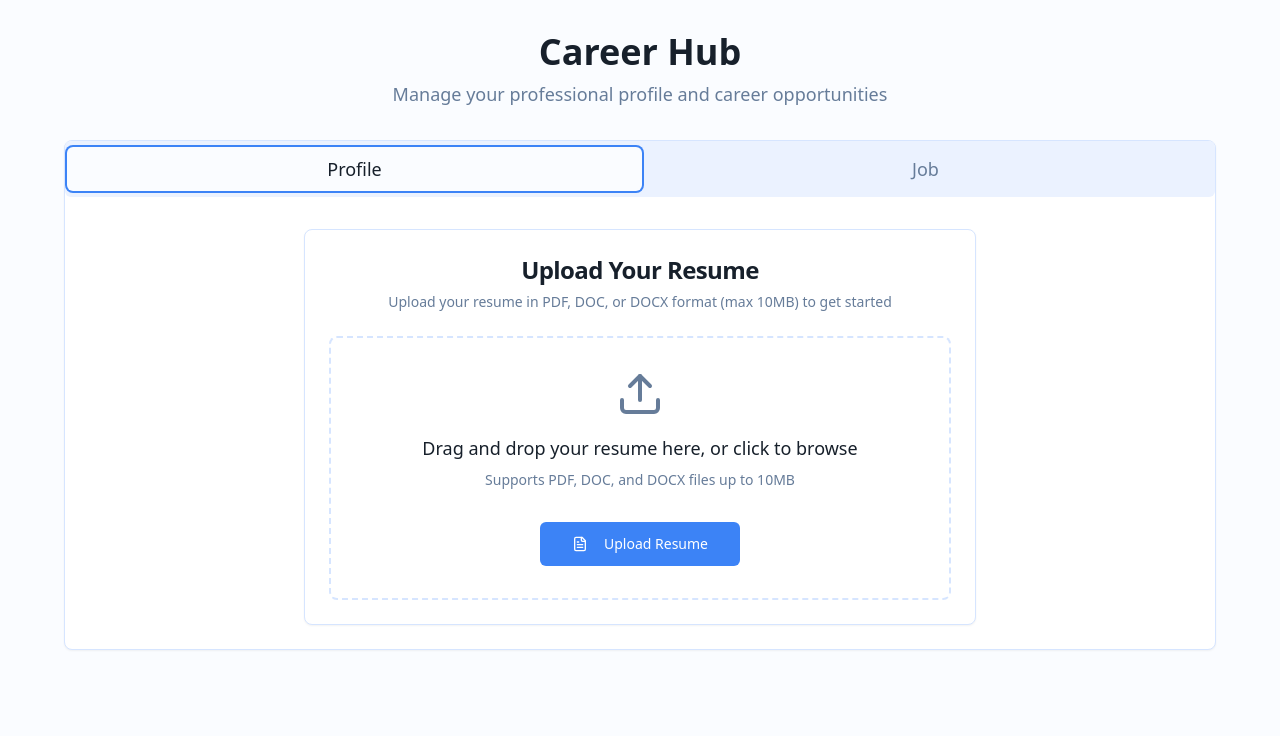
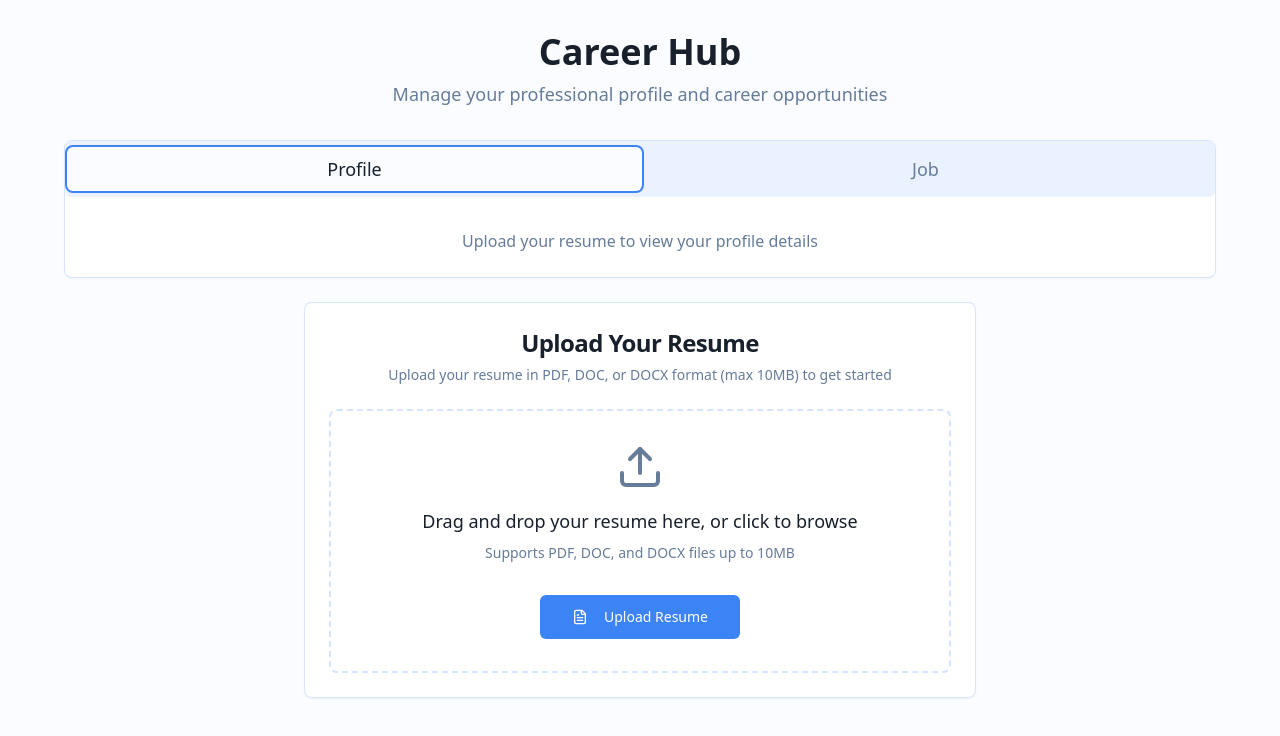
Before and after one commit to Prakasam1996/resume-parse-display, a React (Vite) app: page / in a window 1280 px wide. Both pictures are taken after a click on the tab "Profile". Shown: the top 736 px of the page. Built offline with nearby package versions, Linux system fonts and the light colour scheme.

Commit message:
Refactor tabs to single tab
Combine Profile and Job tabs into a single tab. When the tab is clicked, the upload resume section will appear below it.

```diff
--- a/src/pages/Index.tsx
+++ b/src/pages/Index.tsx
@@ -6,6 +6,11 @@ import { useState } from "react";
 
 const Index = () => {
   const [uploadedResume, setUploadedResume] = useState(null);
+  const [activeTab, setActiveTab] = useState("");
+
+  const handleTabChange = (value: string) => {
+    setActiveTab(value);
+  };
 
   return (
     <div className="min-h-screen bg-background">
@@ -16,29 +21,36 @@ const Index = () => {
         </div>
 
         <Card className="max-w-6xl mx-auto">
-          <Tabs defaultValue="profile" className="w-full">
+          <Tabs value={activeTab} onValueChange={handleTabChange} className="w-full">
             <TabsList className="grid w-full grid-cols-2 h-14">
               <TabsTrigger value="profile" className="text-lg font-medium">Profile</TabsTrigger>
               <TabsTrigger value="job" className="text-lg font-medium">Job</TabsTrigger>
             </TabsList>
 
             <TabsContent value="profile" className="p-6">
-              {!uploadedResume ? (
-                <UploadResume onResumeUploaded={setUploadedResume} />
-              ) : (
-                <ResumeDisplay resumeData={uploadedResume} />
-              )}
+              <div className="text-center text-muted-foreground">
+                Upload your resume to view your profile details
+              </div>
             </TabsContent>
 
             <TabsContent value="job" className="p-6">
-              {!uploadedResume ? (
-                <UploadResume onResumeUploaded={setUploadedResume} />
-              ) : (
-                <ResumeDisplay resumeData={uploadedResume} />
-              )}
+              <div className="text-center text-muted-foreground">
+                Upload your resume to explore job opportunities
+              </div>
             </TabsContent>
           </Tabs>
         </Card>
+
+        {/* Upload Resume Section - Shows when any tab is clicked */}
+        {activeTab && (
+          <div className="max-w-6xl mx-auto mt-6">
+            {!uploadedResume ? (
+              <UploadResume onResumeUploaded={setUploadedResume} />
+            ) : (
+              <ResumeDisplay resumeData={uploadedResume} />
+            )}
+          </div>
+        )}
       </div>
     </div>
   );
```
